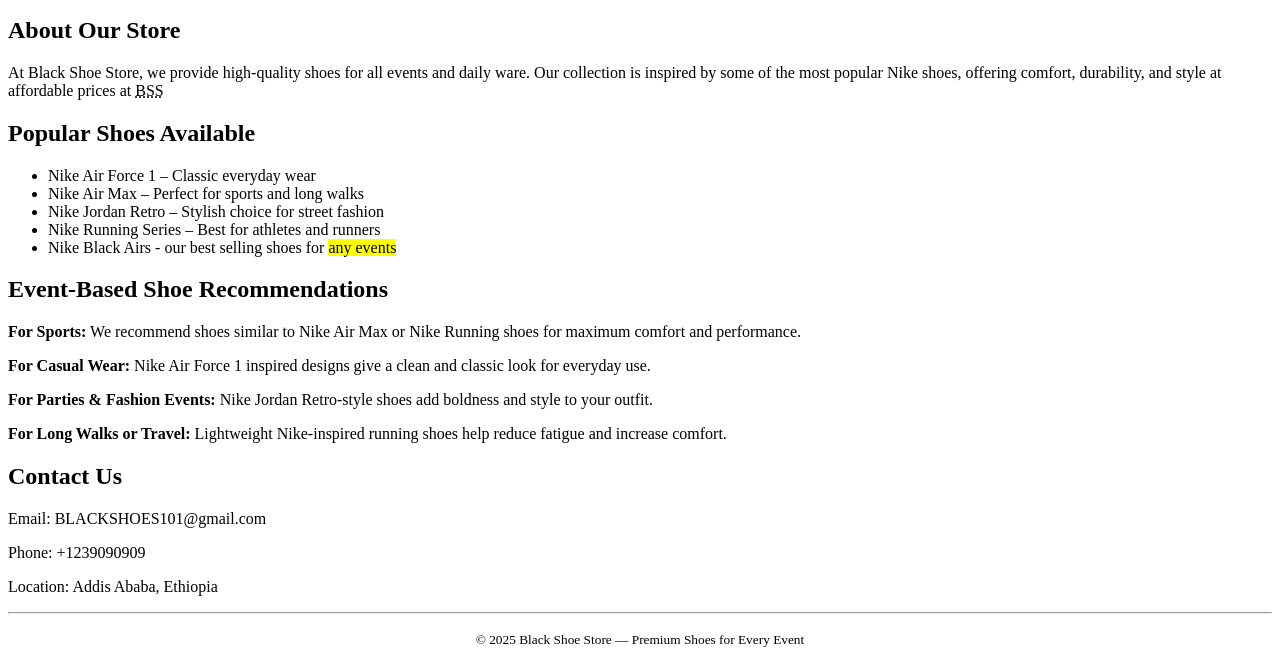
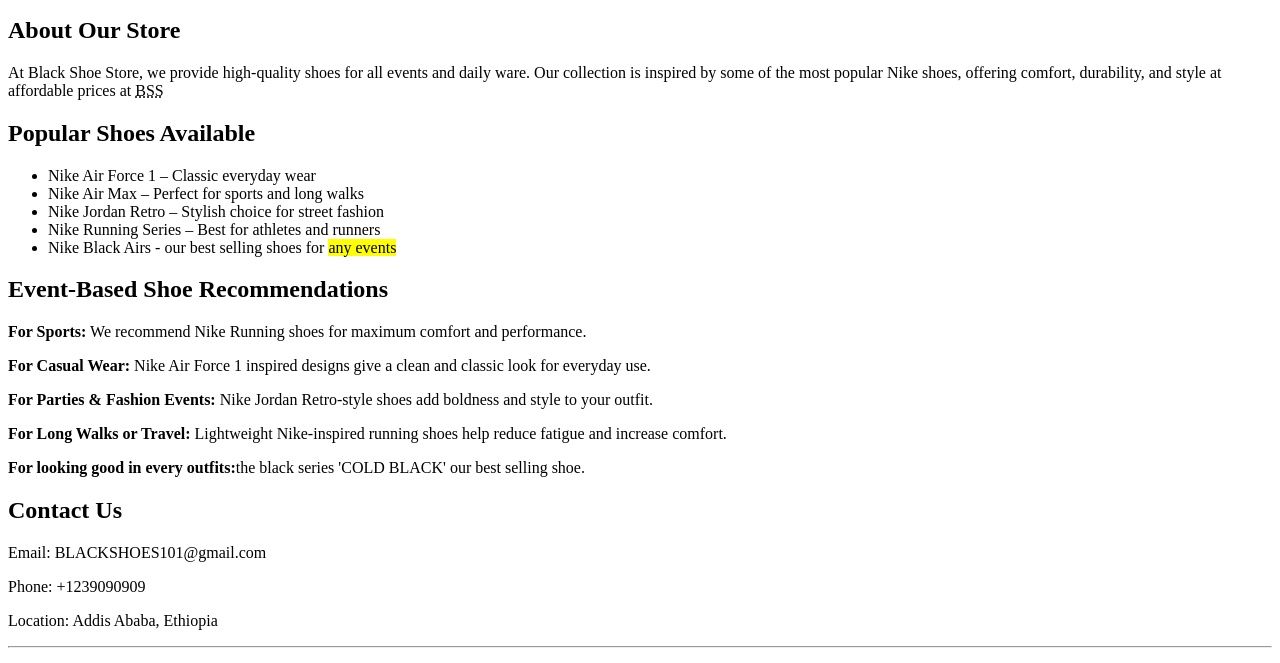
Before and after one commit to dagimalemzewud-byte/html, a plain HTML site: page index.html in a window 1280 px wide. Shown: the part 557-1220 px from the top of the page. Drawn offline with Linux system fonts and the light colour scheme.

```diff
--- a/index.html
+++ b/index.html
@@ -54,10 +54,11 @@
 
     <section>
         <h2>Event-Based Shoe Recommendations</h2>
-        <p><strong>For Sports:</strong> We recommend shoes similar to Nike Air Max or Nike Running shoes for maximum comfort and performance.</p>
+        <p><strong>For Sports:</strong> We recommend Nike Running shoes for maximum comfort and performance.</p>
         <p><strong>For Casual Wear:</strong> Nike Air Force 1 inspired designs give a clean and classic look for everyday use.</p>
         <p><strong>For Parties & Fashion Events:</strong> Nike Jordan Retro-style shoes add boldness and style to your outfit.</p>
         <p><strong>For Long Walks or Travel:</strong> Lightweight Nike-inspired running shoes help reduce fatigue and increase comfort.</p>
+        <p><strong>For looking good in every outfits:</strong>the black series 'COLD BLACK' our best selling shoe.</p>
     </section>
 
     <section>
```
